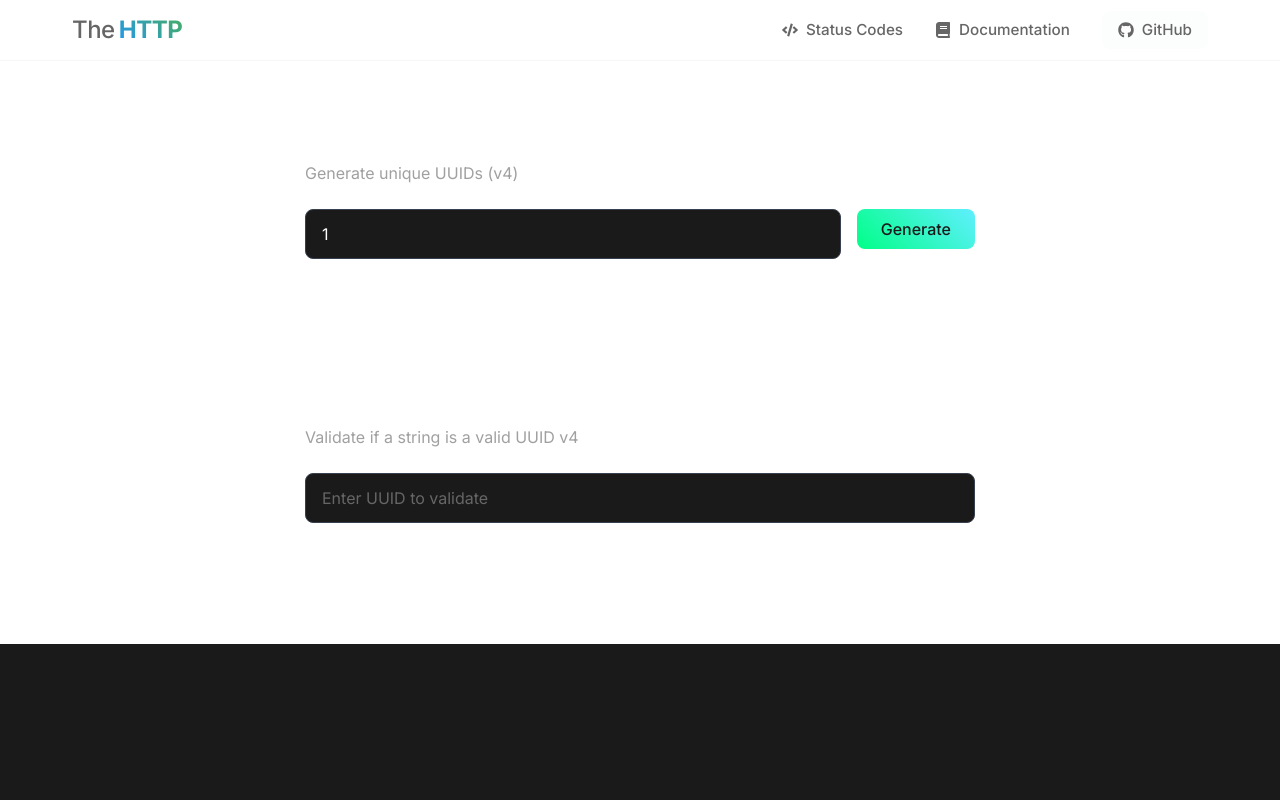
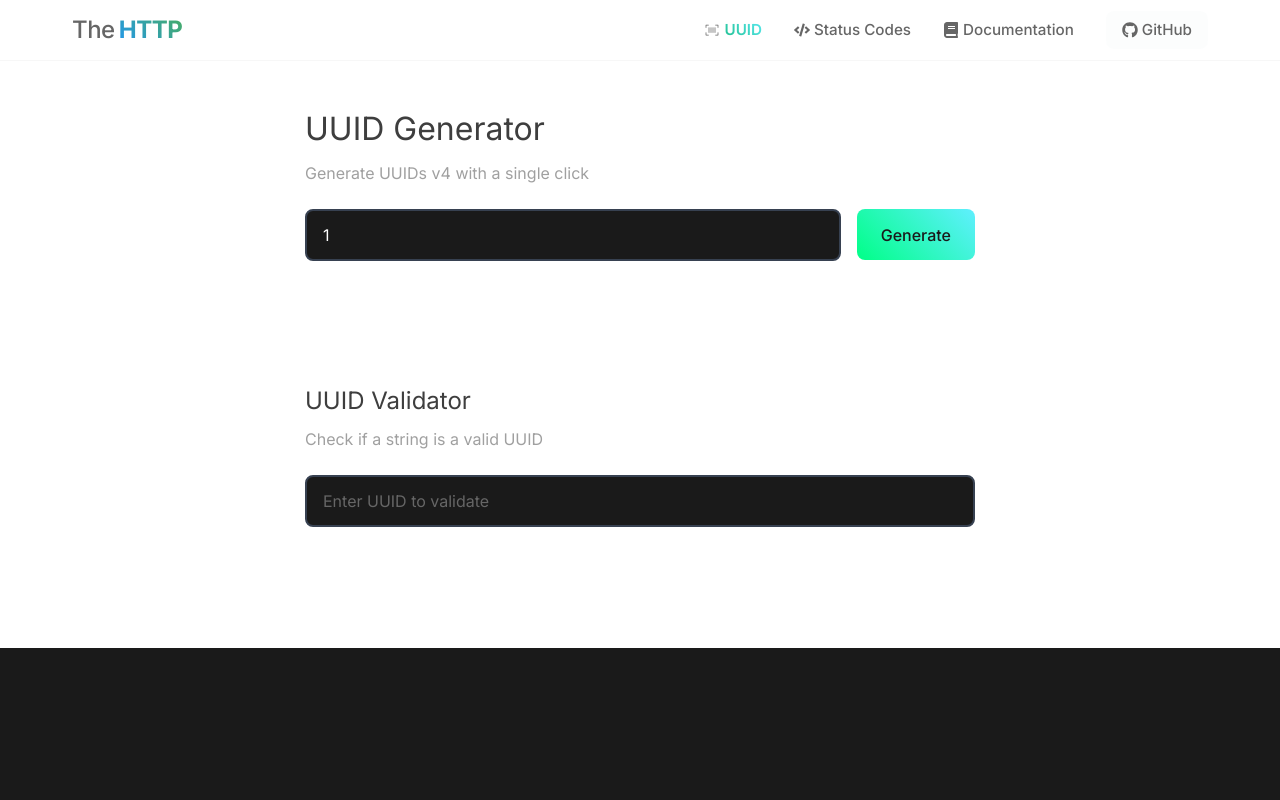
Before and after one commit to ashutosh4336/http-in, a Next.js app: page /uuid in a window 1280 px wide. Shown: the top 800 px of the page. Built offline with nearby package versions, Linux system fonts and the light colour scheme.

Commit message:
Codes Page button Fixed and UUID Page added on Nav styling Fix

```diff
--- a/app/codes/[code]/page.js
+++ b/app/codes/[code]/page.js
@@ -5,27 +5,11 @@ import { useParams } from 'next/navigation';
 import Link from 'next/link';
 import styles from '@/styles/Codes.module.scss';
 import { httpStatusCodes as statusCodes } from '@/data/statusCodes';
-
-// Helper function to determine category and color based on status code
-const getCategoryAndColor = (code) => {
-  if (code >= 100 && code < 200) {
-    return { category: 'Informational', color: '#2196F3' };
-  } else if (code >= 200 && code < 300) {
-    return { category: 'Success', color: '#4CAF50' };
-  } else if (code >= 300 && code < 400) {
-    return { category: 'Redirection', color: '#FFC107' };
-  } else if (code >= 400 && code < 500) {
-    return { category: 'Client Error', color: '#F44336' };
-  } else if (code >= 500 && code < 600) {
-    return { category: 'Server Error', color: '#FF9800' };
-  } else {
-    return { category: 'Custom', color: '#9E9E9E' };
-  }
-};
+import { getCategoryAndColor } from '@/utils/util';
 
 export default function StatusCodePage() {
-  const params = useParams();
-  const code = params.code;
+  const { code } = useParams();
+
   const statusCode = statusCodes.find((sc) => sc.code === parseInt(code));
 
   if (!statusCode) {
--- a/app/codes/page.jsx
+++ b/app/codes/page.jsx
@@ -1,140 +1,20 @@
 'use client';
 
+import styles from '@/styles/Codes.module.scss';
 import React, { useState } from 'react';
-// import Layout from '@/app/layout';
-import { motion } from 'framer-motion';
-import styles from '@/styles/Codes.module.scss';
-// import StatusCard from '@/components/StatusCard';
-import { httpStatusCodes } from '@/data/statusCodes';
-import Link from 'next/link';
-
-// Helper function to determine category and color based on status code
-const getCategoryAndColor = (code) => {
-  if (code >= 100 && code < 200) {
-    return { category: 'Informational', color: '#2196F3' };
-  } else if (code >= 200 && code < 300) {
-    return { category: 'Success', color: '#4CAF50' };
-  } else if (code >= 300 && code < 400) {
-    return { category: 'Redirection', color: '#FFC107' };
-  } else if (code >= 400 && code < 500) {
-    return { category: 'Client Error', color: '#F44336' };
-  } else if (code >= 500 && code < 600) {
-    return { category: 'Server Error', color: '#FF9800' };
-  } else {
-    return { category: 'Custom', color: '#9E9E9E' };
-  }
-};
+import { httpStatusCodes as statusCodes } from '@/data/statusCodes';
+import StatusCard from '@/components/Codes/StatusCard';
+import Modal from '@/components/Codes/Modal';
+import NoResults from '@/components/Codes/NoResult';
+import { getCategoryAndColor } from '@/utils/util';
 
 // Process the status codes to include category and color
-const processedStatusCodes = httpStatusCodes.map((code) => ({
+const processedStatusCodes = statusCodes.map((code) => ({
   ...code,
   title: code.title.trim(),
   description: code.description.split('(')[0].trim(),
   ...getCategoryAndColor(code.code),
 }));
-
-const StatusCard = ({
-  code,
-  title,
-  description,
-  category,
-  color,
-  details,
-  onMoreInfo,
-}) => {
-  // Convert category to class name (lowercase and remove spaces)
-  const categoryClass = category.toLowerCase().replace(/\s+/g, '');
-
-  return (
-    <motion.div
-      className={`${styles.card} ${styles[categoryClass]}`}
-      initial={{ opacity: 0, y: 20 }}
-      animate={{ opacity: 1, y: 0 }}
-      transition={{ duration: 0.3 }}
-      style={{
-        '--button-color': color,
-        '--button-hover-bg': color,
-        '--button-hover-text': '#ffffff',
-      }}
-    >
-      <div className={styles.cardImage} style={{ backgroundColor: color }}>
-        <div className={styles.statusCode}>{code}</div>
-      </div>
-      <div className={styles.cardContent}>
-        <div className={styles.cardHeader}>
-          <h3>{title}</h3>
-          <span className={styles.category} style={{ backgroundColor: color }}>
-            {category}
-          </span>
-        </div>
-        <p className={styles.description}>{description}</p>
-        <div className={styles.cardActions}>
-          <button
-            className={styles.moreButton}
-            onClick={() =>
-              onMoreInfo({ code, title, description, category, color, details })
-            }
-          >
-            Quick View
-          </button>
-
-          <Link href={`/codes/${code}`}>
-            <button className={styles.moreButton}>View Details</button>
-          </Link>
-        </div>
-      </div>
-    </motion.div>
-  );
-};
-
-const Modal = ({ isOpen, onClose, data }) => {
-  if (!isOpen) return null;
-
-  return (
-    <div className={styles.modalOverlay} onClick={onClose}>
-      <div className={styles.modal} onClick={(e) => e.stopPropagation()}>
-        <div className={styles.modalHeader}>
-          <h2>
-            {data.code} - {data.title}
-          </h2>
-          <button className={styles.closeButton} onClick={onClose}>
-            &times;
-          </button>
-        </div>
-        <div className={styles.modalContent}>
-          <span
-            className={styles.category}
-            style={{ backgroundColor: data.color }}
-          >
-            {data.category}
-          </span>
-          <p className={styles.description}>{data.description}</p>
-          <p className={styles.details}>{data.details}</p>
-        </div>
-      </div>
-    </div>
-  );
-};
-
-const NoResults = ({ searchTerm, selectedCategory }) => {
-  return (
-    <div className={styles.noResults}>
-      <div className={styles.noResultsContent}>
-        <h2>No Status Codes Found</h2>
-        <p>
-          {searchTerm
-            ? `No status codes found matching "${searchTerm}"`
-            : selectedCategory !== 'all'
-            ? `No status codes found in the ${selectedCategory} category`
-            : 'No status codes available'}
-        </p>
-        <div className={styles.noResultsImage}>
-          <div className={styles.noResultsCode}>404</div>
-        </div>
-      </div>
-    </div>
-  );
-};
 
 const CodesPage = () => {
   const [searchTerm, setSearchTerm] = useState('');
--- a/app/uuid/page.js
+++ b/app/uuid/page.js
@@ -1,95 +1,116 @@
 'use client';
 
-import React, { useState } from 'react';
-import { v4 as uuidv4 } from 'uuid';
+import { useState } from 'react';
+import {
+  v4 as uuidv4,
+  validate as uuidValidate,
+  version as uuidVersion,
+} from 'uuid';
 import styles from '@/styles/Uuid.module.scss';
 
 export default function UuidPage() {
   const [count, setCount] = useState(1);
-  const [generatedUuids, setGeneratedUuids] = useState([]);
-  const [uuidToValidate, setUuidToValidate] = useState('');
+  const [uuids, setUuids] = useState([]);
+  const [validationInput, setValidationInput] = useState('');
   const [validationResult, setValidationResult] = useState(null);
 
   const generateUuids = () => {
-    const countNum = Math.min(Math.max(1, parseInt(count) || 1), 10);
-    const uuids = Array(countNum)
-      .fill()
-      .map(() => uuidv4());
-    console.log(uuids);
-    setGeneratedUuids(uuids);
+    const newUuids = Array.from({ length: count }, () => uuidv4());
+    setUuids(newUuids);
+  };
+
+  const copyToClipboard = (text) => {
+    navigator.clipboard.writeText(text);
   };
 
   const validateUuid = (uuid) => {
-    const uuidRegex =
-      /^[0-9a-f]{8}-[0-9a-f]{4}-[4][0-9a-f]{3}-[89ab][0-9a-f]{3}-[0-9a-f]{12}$/i;
-    const isValid = uuidRegex.test(uuid);
-    setValidationResult(isValid);
+    const isValid = uuidValidate(uuid);
+    const version = isValid ? uuidVersion(uuid) : null;
+
+    if (!isValid) {
+      return {
+        isValid: false,
+        message: 'Invalid UUID format',
+      };
+    }
+
+    return {
+      isValid: true,
+      message: `Valid UUID for version: ${version}`,
+    };
+  };
+
+  const handleValidationChange = (e) => {
+    const value = e.target.value;
+    setValidationInput(value);
+    if (value) {
+      setValidationResult(validateUuid(value));
+    } else {
+      setValidationResult(null);
+    }
   };
 
   return (
+    <div className={styles.uuidIdPage}>
       <div className={styles.container}>
-      <section className={styles.section}>
+        <div className={styles.section}>
           <h1>UUID Generator</h1>
-        <p>Generate unique UUIDs (v4)</p>
-
+          <p>Generate UUIDs v4 with a single click</p>
           <div className={styles.inputGroup}>
             <input
               type='number'
               min='1'
               max='10'
               value={count}
-            onChange={(e) => setCount(e.target.value)}
+              onChange={(e) =>
+                setCount(
+                  Math.min(10, Math.max(1, parseInt(e.target.value) || 1))
+                )
+              }
               className={styles.input}
             />
             <button onClick={generateUuids} className={styles.button}>
               Generate
             </button>
           </div>
-
-        {generatedUuids.length > 0 && (
           <div className={styles.output}>
-            {generatedUuids.map((uuid) => (
-              <div key={uuid} className={styles.uuidItem}>
+            {uuids.map((uuid, index) => (
+              <div key={index} className={styles.uuidItem}>
                 <span>{uuid}</span>
                 <button
-                  onClick={() => navigator.clipboard.writeText(uuid)}
-                  className={`${styles.copyButton}`}
+                  onClick={() => copyToClipboard(uuid)}
+                  className={styles.button}
                 >
                   Copy
                 </button>
               </div>
             ))}
           </div>
-        )}
-      </section>
+        </div>
 
-      <section className={styles.section}>
+        <div className={styles.section}>
           <h2>UUID Validator</h2>
-        <p>Validate if a string is a valid UUID v4</p>
-
+          <p>Check if a string is a valid UUID</p>
           <div className={styles.inputGroup}>
             <input
               type='text'
-            value={uuidToValidate}
-            onChange={(e) => {
-              setUuidToValidate(e.target.value);
-              validateUuid(e.target.value);
-            }}
+              value={validationInput}
+              onChange={handleValidationChange}
               placeholder='Enter UUID to validate'
               className={styles.input}
             />
           </div>
-
-        {validationResult !== null && (
+          {validationResult && (
             <div
               className={`${styles.validationResult} ${
-              validationResult ? styles.valid : styles.invalid
+                validationResult.isValid ? styles.valid : styles.invalid
               }`}
             >
-            {validationResult ? 'Valid UUID v4' : 'Invalid UUID v4'}
+              {validationResult.message}
             </div>
           )}
-      </section>
+        </div>
+      </div>
     </div>
   );
 }
--- /dev/null
+++ b/src/components/Codes/Modal/index.js
@@ -0,0 +1,32 @@
+import styles from '@/styles/Codes.module.scss';
+
+export const Modal = ({ isOpen, onClose, data }) => {
+  if (!isOpen) return null;
+
+  return (
+    <div className={styles.modalOverlay} onClick={onClose}>
+      <div className={styles.modal} onClick={(e) => e.stopPropagation()}>
+        <div className={styles.modalHeader}>
+          <h2>
+            {data.code} - {data.title}
+          </h2>
+          <button className={styles.closeButton} onClick={onClose}>
+            &times;
+          </button>
+        </div>
+        <div className={styles.modalContent}>
+          <span
+            className={styles.category}
+            style={{ backgroundColor: data.color }}
+          >
+            {data.category}
+          </span>
+          <p className={styles.description}>{data.description}</p>
+          <p className={styles.details}>{data.details}</p>
+        </div>
+      </div>
+    </div>
+  );
+};
+
+export default Modal;
--- /dev/null
+++ b/src/components/Codes/NoResult/index.js
@@ -0,0 +1,23 @@
+import styles from '@/styles/Codes.module.scss';
+
+const NoResults = ({ searchTerm, selectedCategory }) => {
+  return (
+    <div className={styles.noResults}>
+      <div className={styles.noResultsContent}>
+        <h2>No Status Codes Found</h2>
+        <p>
+          {searchTerm
+            ? `No status codes found matching "${searchTerm}"`
+            : selectedCategory !== 'all'
+            ? `No status codes found in the ${selectedCategory} category`
+            : 'No status codes available'}
+        </p>
+        <div className={styles.noResultsImage}>
+          <div className={styles.noResultsCode}>404</div>
+        </div>
+      </div>
+    </div>
+  );
+};
+
+export default NoResults;
--- /dev/null
+++ b/src/components/Codes/StatusCard/index.js
@@ -0,0 +1,59 @@
+import styles from '@/styles/Codes.module.scss';
+import { motion } from 'framer-motion';
+import Link from 'next/link';
+
+const StatusCard = ({
+  code,
+  title,
+  description,
+  category,
+  color,
+  details,
+  onMoreInfo,
+}) => {
+  // Convert category to class name (lowercase and remove spaces)
+  const categoryClass = category.toLowerCase().replace(/\s+/g, '');
+
+  return (
+    <motion.div
+      className={`${styles.card} ${styles[categoryClass]}`}
+      initial={{ opacity: 0, y: 20 }}
+      animate={{ opacity: 1, y: 0 }}
+      transition={{ duration: 0.3 }}
+      style={{
+        '--button-color': color,
+        '--button-hover-bg': color,
+        '--button-hover-text': '#ffffff',
+      }}
+    >
+      <div className={styles.cardImage} style={{ backgroundColor: color }}>
+        <div className={styles.statusCode}>{code}</div>
+      </div>
+      <div className={styles.cardContent}>
+        <div className={styles.cardHeader}>
+          <h3>{title}</h3>
+          <span className={styles.category} style={{ backgroundColor: color }}>
+            {category}
+          </span>
+        </div>
+        <p className={styles.description}>{description}</p>
+        <div className={styles.cardActions}>
+          <button
+            className={styles.moreButton}
+            onClick={() =>
+              onMoreInfo({ code, title, description, category, color, details })
+            }
+          >
+            Quick View
+          </button>
+
+          <Link href={`/codes/${code}`}>
+            <button className={styles.moreButton}>View Details</button>
+          </Link>
+        </div>
+      </div>
+    </motion.div>
+  );
+};
+
+export default StatusCard;
--- a/src/layouts/Navbar/index.jsx
+++ b/src/layouts/Navbar/index.jsx
@@ -12,6 +12,8 @@ import {
   FaBook,
   FaGithub,
 } from 'react-icons/fa';
+import { PiBarcodeLight } from 'react-icons/pi';
+
 import Logo from '@/components/Logo';
 
 const Navbar = () => {
@@ -32,6 +34,7 @@ const Navbar = () => {
 
   const navItems = [
     // { name: 'Home', path: '/', icon: FaHome },
+    { name: 'UUID', path: '/uuid', icon: PiBarcodeLight },
     { name: 'Status Codes', path: '/codes', icon: FaCode },
     { name: 'Documentation', path: '/docs', icon: FaBook },
   ];
--- a/src/styles/Navbar.module.scss
+++ b/src/styles/Navbar.module.scss
@@ -51,7 +51,7 @@
 .navItem {
   display: flex;
   align-items: center;
-  gap: 0.5rem;
+  gap: 0.25rem;
   cursor: pointer;
 }
 
@@ -69,20 +69,22 @@
   padding: 0.5rem 0;
   cursor: pointer;
 
-  // &:hover {
-  //   color: #00ff87;
-
-  //   .navIcon {
-  //     color: #00ff87;
-  //   }
-  // }
-
   &.active {
-    color: #00ff87;
+    background: linear-gradient(45deg, #04a95c, #60efff);
+    -webkit-background-clip: text;
+    background-clip: text;
+    -webkit-text-fill-color: transparent;
+    position: relative;
+    z-index: 1;
     font-weight: 600;
 
     .navIcon {
-      color: #00ff87;
+      background: linear-gradient(45deg, #00ff87, #60efff);
+      -webkit-background-clip: text;
+      background-clip: text;
+      -webkit-text-fill-color: transparent;
+      position: relative;
+      z-index: 1;
     }
   }
 }
--- a/src/styles/Uuid.module.scss
+++ b/src/styles/Uuid.module.scss
@@ -36,7 +36,7 @@
 
   h1,
   h2 {
-    color: #fff;
+    color: #3e3e3e;
     margin-bottom: 0.5rem;
     font-size: 2rem;
   }
@@ -61,7 +61,7 @@
   flex: 1;
   padding: 0.75rem 1rem;
   background: #1a1a1a;
-  border: 1px solid #374151;
+  border: 2px solid #374151;
   border-radius: 0.5rem;
   color: #fff;
   font-size: 1rem;
@@ -69,7 +69,7 @@
 
   &:focus {
     outline: none;
-    border-color: #00ff87;
+    border-color: #18c172;
     box-shadow: 0 0 0 2px rgba(0, 255, 135, 0.2);
   }
 
@@ -79,7 +79,28 @@
 }
 
 .button {
-  padding: 0.75rem 1.5rem;
+  padding: 1.6rem 1.5rem;
+  background: linear-gradient(45deg, #00ff87, #60efff);
+  color: #1a1a1a;
+  border: none;
+  border-radius: 0.5rem;
+  font-weight: 500;
+  cursor: pointer;
+  transition: all 0.3s ease;
+  min-width: 100px;
+  height: 2.5rem;
+  display: flex;
+  align-items: center;
+  justify-content: center;
+
+  &:hover {
+    transform: translateY(-2px);
+    box-shadow: 0 4px 15px rgba(0, 255, 135, 0.3);
+  }
+}
+
+.copyButton {
+  padding: 1.6rem 1.5rem;
   background: linear-gradient(45deg, #00ff87, #60efff);
   color: #1a1a1a;
   border: none;
@@ -109,7 +130,6 @@
   display: flex;
   align-items: center;
   gap: 1rem;
-  padding: 1rem;
   background: rgba(255, 255, 255, 0.05);
   // border-radius: 0.5rem;
   // border: 1px solid rgba(255, 255, 255, 0.1);
@@ -119,34 +139,16 @@
     color: #1a1a1a;
     font-family: 'Ubuntu Mono', monospace;
     font-size: 0.9rem;
-    padding: 0.5rem;
-    background: #fff;
+    background: #ddd;
     border-radius: 0.25rem;
     border: 1px solid #374151;
+    padding: 1.6rem 5rem;
+    text-align: center;
+    justify-content: center;
+    margin-right: 1rem;
     height: 2.5rem;
     display: flex;
     align-items: center;
-  }
-}
-
-.copyButton {
-  padding: 0.75rem 1.5rem;
-  background: linear-gradient(45deg, #00ff87, #60efff);
-  color: #1a1a1a;
-  border: none;
-  border-radius: 0.5rem;
-  font-weight: 500;
-  cursor: pointer;
-  transition: all 0.3s ease;
-  min-width: 100px;
-  height: 2.5rem;
-  display: flex;
-  align-items: center;
-  justify-content: center;
-
-  &:hover {
-    transform: translateY(-2px);
-    box-shadow: 0 4px 15px rgba(0, 255, 135, 0.3);
   }
 }
 
@@ -158,14 +160,14 @@
   transition: all 0.3s ease;
 
   &.valid {
-    background: rgba(0, 255, 135, 0.1);
-    color: #00ff87;
+    background: rgba(5, 134, 73, 0.944);
+    color: #fff;
     border: 1px solid rgba(0, 255, 135, 0.2);
   }
 
   &.invalid {
-    background: rgba(255, 75, 75, 0.1);
-    color: #ff4b4b;
+    background: rgb(218, 3, 3);
+    color: #fff;
     border: 1px solid rgba(255, 75, 75, 0.2);
   }
 }
```
Also changed, not shown: src/styles/Codes.module.scss (+40 -6 lines), utils/util.js (+17 -0 lines). Lines whose indentation alone changed are shown as unchanged.
